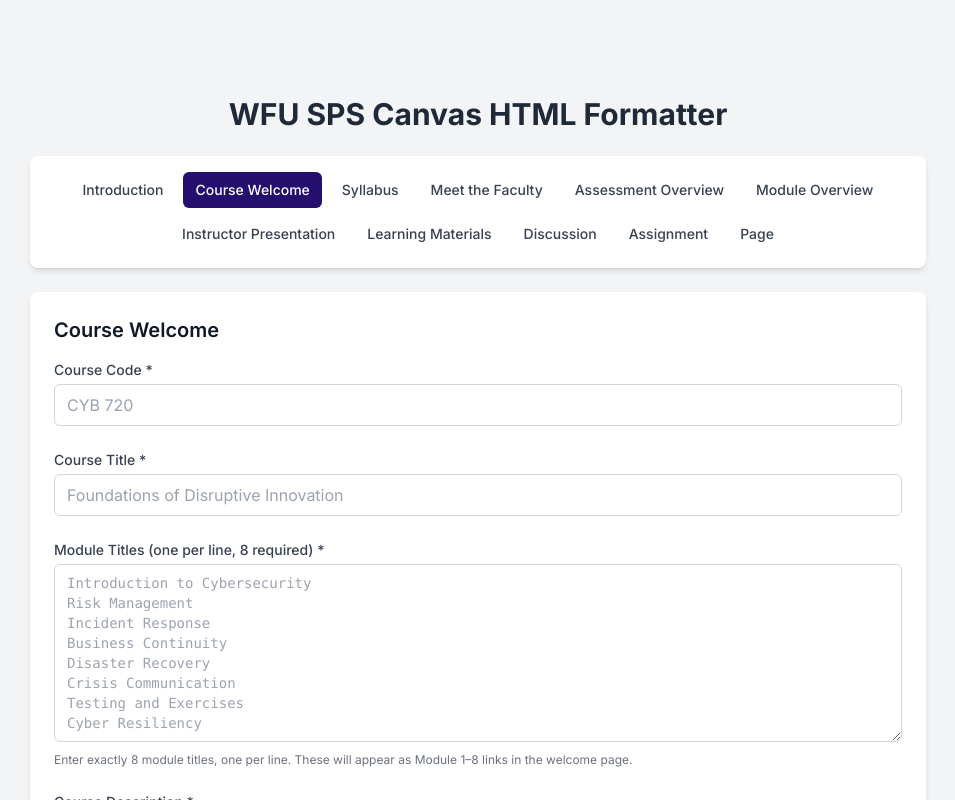
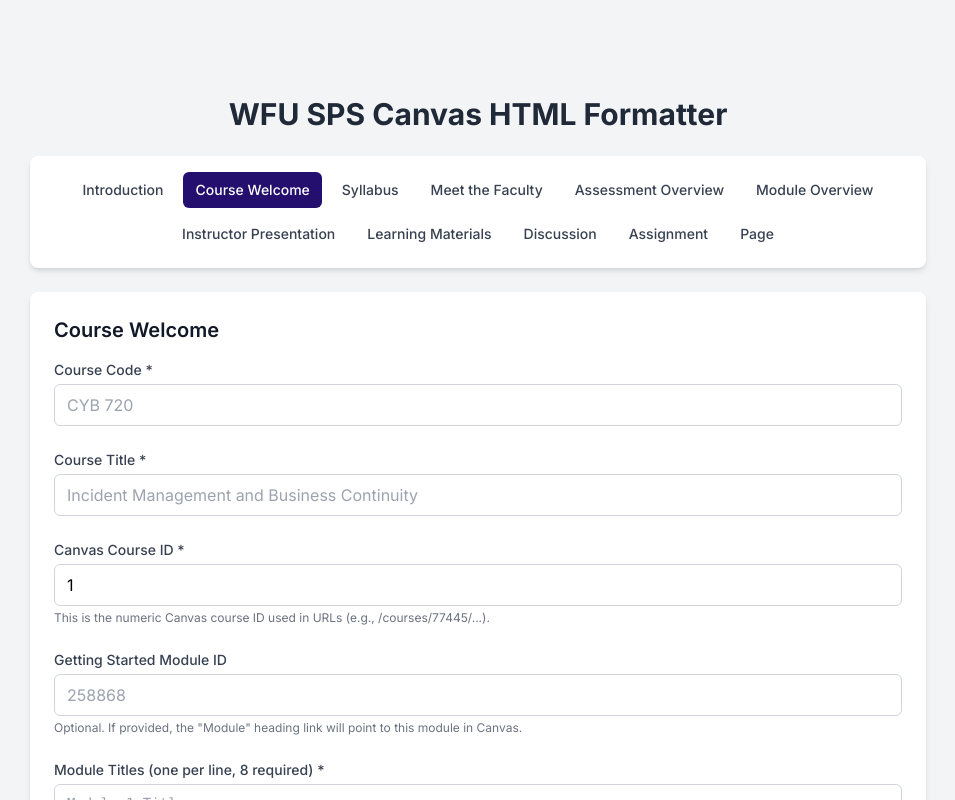
Before and after one commit to dm-kaplan/canvas-formatter, a Next.js app: page / in a window 1280 px wide. Both pictures are taken after a click on the button "Course Welcome". Shown: the top 800 px of the page, without its empty margins (162-1117 px from the left). Built offline with nearby package versions, Linux system fonts and the light colour scheme.

Commit message:
Update and fix CourseWelcomeForm.tsx

```diff
--- a/components/forms/CourseWelcomeForm.tsx
+++ b/components/forms/CourseWelcomeForm.tsx
@@ -1,5 +1,5 @@
 "use client";
-import React, { useState, useRef, useMemo, FormEvent } from "react";
+import React, { useState, useRef, FormEvent } from "react";
 import { formatContent, type TemplateType, type TemplateContext } from "@/lib/formatters";
 
 export interface CourseWelcomeFormData {
@@ -16,28 +16,27 @@
   name: string;
   position: number;
 }
-// --- UPDATED ---
-// Removed onSubmit prop
+
+// Kept to satisfy props from page.tsx, but we handle everything locally in the form.
 interface CourseWelcomeFormProps {
   isLoading?: boolean;
   baseUrl?: string;
   courseId?: string;
-  modules?: CanvasModule[]; // Kept to prevent build error, but not used
-  isLoadingModules?: boolean; // Kept to prevent build error, but not used
-  onRefreshModules?: () => Promise<void>; // Kept to prevent build error, but not used
+  modules?: CanvasModule[];
+  isLoadingModules?: boolean;
+  onRefreshModules?: () => Promise<void>;
 }
 
-// --- UPDATED ---
-// Renamed isLoading, removed onSubmit
 export default function CourseWelcomeForm({
   isLoading: isAppLoading = false,
   baseUrl = "",
   courseId = "",
   modules = [],
   isLoadingModules = false,
-  onRefreshModules
+  onRefreshModules,
 }: CourseWelcomeFormProps) {
   const rawContentRef = useRef<HTMLTextAreaElement | null>(null);
+
   const [formData, setFormData] = useState<CourseWelcomeFormData>({
     title: "",
     rawContent: "",
@@ -46,87 +45,99 @@
     courseCode: "",
     moduleTitles: [],
   });
+
+  // Module titles (one per line, 8 lines)
   const [moduleTitlesText, setModuleTitlesText] = useState("");
-  // ...existing code...
 
-  // --- REMOVED ---
-  // overwrite and selectedModuleId state
+  // NEW: course ID local state (so user can set the Canvas course ID explicitly)
+  const [localCourseId, setLocalCourseId] = useState(courseId || "");
 
-  // --- NEW STATE for HTML Modal ---
+  // NEW: "Getting Started" module ID for the main "Module" link
+  const [gettingStartedModuleId, setGettingStartedModuleId] = useState("");
+
+  // NEW: module page IDs (one per line, 8 lines, aligned with module titles)
+  const [moduleIdsText, setModuleIdsText] = useState("");
+
+  // Modal state for generated HTML
   const [generatedHtml, setGeneratedHtml] = useState("");
   const [showModal, setShowModal] = useState(false);
   const htmlTextareaRef = useRef<HTMLTextAreaElement | null>(null);
 
-
   // Sanitize input: remove all HTML tags and angle brackets
   const sanitizePlain = (input: string) => {
-    // This logic is specific to this form, so we keep it.
-    const container = document.createElement('div');
+    const container = document.createElement("div");
     container.innerHTML = input;
-    let plain = container.textContent || container.innerText || '';
-    plain = plain.replace(/[<>]/g, '');
+    let plain = container.textContent || container.innerText || "";
+    // remove any remaining < and >
+    plain = plain.replace(/[<>]/g, "");
     return plain;
   };
 
-  const handleChange = (f: keyof CourseWelcomeFormData, v: any) => {
-    if (f === 'rawContent') {
-      setFormData((p) => ({ ...p, [f]: sanitizePlain(v) }));
+  const handleChange = (field: keyof CourseWelcomeFormData, value: any) => {
+    if (field === "rawContent") {
+      setFormData((prev) => ({ ...prev, [field]: sanitizePlain(value) }));
     } else {
-      setFormData((p) => ({ ...p, [f]: v }));
+      setFormData((prev) => ({ ...prev, [field]: value }));
     }
   };
 
-  const handlePasteRawContent = (e: React.ClipboardEvent<HTMLTextAreaElement>) => {
+  const handlePasteRawContent = (
+    e: React.ClipboardEvent<HTMLTextAreaElement>
+  ) => {
     e.preventDefault();
-    const html = e.clipboardData.getData('text/html');
+    const html = e.clipboardData.getData("text/html");
     if (!html) {
-      const plain = e.clipboardData.getData('text/plain');
-      setFormData({ ...formData, rawContent: plain });
+      const plain = e.clipboardData.getData("text/plain");
+      setFormData((prev) => ({ ...prev, rawContent: plain }));
       return;
     }
-    // Strip all HTML tags, keep only plain text, and remove any < or > characters
-    const container = document.createElement('div');
+    const container = document.createElement("div");
     container.innerHTML = html;
-    let plain = container.textContent || container.innerText || '';
-    // Remove any remaining < and > characters
-    plain = plain.replace(/[<>]/g, '');
-    setFormData({ ...formData, rawContent: plain });
+    let plain = container.textContent || container.innerText || "";
+    plain = plain.replace(/[<>]/g, "");
+    setFormData((prev) => ({ ...prev, rawContent: plain }));
   };
 
-  // --- UPDATED ---
-  // This now generates HTML and shows the modal
-  const handleSubmit = async (e: FormEvent) => {
+  const handleSubmit = (e: FormEvent) => {
     e.preventDefault();
 
-    // 1. Build the context for the formatter
+    // Build arrays from multi-line inputs
+    const moduleTitles = moduleTitlesText
+      .split("\n")
+      .map((t) => t.trim())
+      .filter(Boolean);
+
+    const modulePageIds = moduleIdsText
+      .split("\n")
+      .map((t) => t.trim())
+      .filter(Boolean);
+
+    // Build context for the formatter
     const context: TemplateContext = {
       ...formData,
       rawContent: sanitizePlain(formData.rawContent),
-      title: `Course Welcome`,
-      moduleTitles: moduleTitlesText
-        .split("\n")
-        .map(t => t.trim())
-        .filter(Boolean),
+      title: "Course Welcome",
+      moduleTitles,
       baseUrl,
-      courseId,
+      courseId: localCourseId || courseId, // prefer user input, fallback to prop
+      gettingStartedModuleId,
+      modulePageIds,
     };
 
-    // 2. Generate the final HTML
-    const finalHtml = formatContent(formData.rawContent, "wfuCourseWelcome", context);
+    const finalHtml = formatContent(
+      formData.rawContent,
+      "wfuCourseWelcome",
+      context
+    );
 
-    // 3. Show the modal
     setGeneratedHtml(finalHtml);
     setShowModal(true);
   };
 
-  // ...existing code...
-
-  // --- NEW ---
-  // Function for the "Copy" button
   const copyToClipboard = () => {
     if (htmlTextareaRef.current) {
       htmlTextareaRef.current.select();
-      document.execCommand('copy'); // Use execCommand for iframe compatibility
+      document.execCommand("copy");
     }
   };
 
@@ -137,58 +148,154 @@
           Course Welcome
         </h2>
         <form onSubmit={handleSubmit} className="space-y-6">
+          {/* Course code */}
           <div>
-            <label htmlFor="courseCode" className="block text-sm font-medium text-gray-700 mb-1">
+            <label
+              htmlFor="courseCode"
+              className="block text-sm font-medium text-gray-700 mb-1"
+            >
               Course Code *
             </label>
             <input
               id="courseCode"
               type="text"
               value={formData.courseCode || ""}
-              onChange={e => handleChange("courseCode", e.target.value)}
+              onChange={(e) => handleChange("courseCode", e.target.value)}
               required
               className="w-full px-3 py-2 border border-gray-300 rounded-md focus:outline-none focus:ring-2 focus:ring-canvas-blue"
               placeholder="CYB 720"
             />
           </div>
+
+          {/* Course title */}
           <div>
-            <label htmlFor="courseName" className="block text-sm font-medium text-gray-700 mb-1">
+            <label
+              htmlFor="courseName"
+              className="block text-sm font-medium text-gray-700 mb-1"
+            >
               Course Title *
             </label>
             <input
               id="courseName"
               type="text"
               value={formData.courseName || ""}
-              onChange={e => handleChange("courseName", e.target.value)}
+              onChange={(e) => handleChange("courseName", e.target.value)}
               required
               className="w-full px-3 py-2 border border-gray-300 rounded-md focus:outline-none focus:ring-2 focus:ring-canvas-blue"
-              placeholder="Foundations of Disruptive Innovation"
+              placeholder="Incident Management and Business Continuity"
             />
           </div>
+
+          {/* NEW: Course ID */}
           <div>
-            <label htmlFor="moduleTitlesText" className="block text-sm font-medium text-gray-700 mb-1">
+            <label
+              htmlFor="courseIdInput"
+              className="block text-sm font-medium text-gray-700 mb-1"
+            >
+              Canvas Course ID *
+            </label>
+            <input
+              id="courseIdInput"
+              type="text"
+              value={localCourseId}
+              onChange={(e) => setLocalCourseId(e.target.value.trim())}
+              required
+              className="w-full px-3 py-2 border border-gray-300 rounded-md focus:outline-none focus:ring-2 focus:ring-canvas-blue"
+              placeholder="77445"
+            />
+            <p className="text-xs text-gray-500 mt-1">
+              This is the numeric Canvas course ID used in URLs (e.g.,
+              /courses/77445/...).
+            </p>
+          </div>
+
+          {/* NEW: Getting Started Module ID */}
+          <div>
+            <label
+              htmlFor="gettingStartedModuleId"
+              className="block text-sm font-medium text-gray-700 mb-1"
+            >
+              Getting Started Module ID
+            </label>
+            <input
+              id="gettingStartedModuleId"
+              type="text"
+              value={gettingStartedModuleId}
+              onChange={(e) =>
+                setGettingStartedModuleId(e.target.value.trim())
+              }
+              className="w-full px-3 py-2 border border-gray-300 rounded-md focus:outline-none focus:ring-2 focus:ring-canvas-blue"
+              placeholder="258868"
+            />
+            <p className="text-xs text-gray-500 mt-1">
+              Optional. If provided, the &quot;Module&quot; heading link will
+              point to this module in Canvas.
+            </p>
+          </div>
+
+          {/* Module titles */}
+          <div>
+            <label
+              htmlFor="moduleTitlesText"
+              className="block text-sm font-medium text-gray-700 mb-1"
+            >
               Module Titles (one per line, 8 required) *
             </label>
             <textarea
               id="moduleTitlesText"
               value={moduleTitlesText}
-              onChange={e => setModuleTitlesText(e.target.value)}
+              onChange={(e) => setModuleTitlesText(e.target.value)}
               rows={8}
               required
               className="w-full px-3 py-2 border border-gray-300 rounded-md font-mono text-sm focus:outline-none focus:ring-2 focus:ring-canvas-blue"
-              placeholder={"Introduction to Cybersecurity\nRisk Management\nIncident Response\nBusiness Continuity\nDisaster Recovery\nCrisis Communication\nTesting and Exercises\nCyber Resiliency"}
+              placeholder={
+                "Module 1 Title\nModule 2 Title\nModule 3 Title\nModule 4 Title\nModule 5 Title\nModule 6 Title\nModule 7 Title\nModule 8 Title"
+              }
             />
-            <p className="text-xs text-gray-500 mt-1">Enter exactly 8 module titles, one per line. These will appear as Module 1–8 links in the welcome page.</p>
+            <p className="text-xs text-gray-500 mt-1">
+              Enter exactly 8 module titles, one per line. These will appear as
+              &quot;Module 1: Title&quot;–&quot;Module 8: Title&quot; links.
+            </p>
           </div>
+
+          {/* NEW: Module page IDs */}
           <div>
-            <label htmlFor="rawContent" className="block text-sm font-medium text-gray-700 mb-1">
+            <label
+              htmlFor="moduleIdsText"
+              className="block text-sm font-medium text-gray-700 mb-1"
+            >
+              Module IDs (one per line, matching titles, 8 required) *
+            </label>
+            <textarea
+              id="moduleIdsText"
+              value={moduleIdsText}
+              onChange={(e) => setModuleIdsText(e.target.value)}
+              rows={8}
+              required
+              className="w-full px-3 py-2 border border-gray-300 rounded-md font-mono text-sm focus:outline-none focus:ring-2 focus:ring-canvas-blue"
+              placeholder={
+                "258871\n258872\n258873\n258874\n258875\n258876\n258877\n258878"
+              }
+            />
+            <p className="text-xs text-gray-500 mt-1">
+              Enter the Canvas module IDs that correspond to each module title
+              (one per line, same order).
+            </p>
+          </div>
+
+          {/* Course description */}
+          <div>
+            <label
+              htmlFor="rawContent"
+              className="block text-sm font-medium text-gray-700 mb-1"
+            >
               Course Description *
             </label>
             <textarea
               id="rawContent"
               ref={rawContentRef}
               value={formData.rawContent}
-              onChange={e => handleChange("rawContent", e.target.value)}
+              onChange={(e) => handleChange("rawContent", e.target.value)}
               onPaste={handlePasteRawContent}
               rows={10}
               required
@@ -197,12 +304,7 @@
             />
           </div>
 
-          {/* --- REMOVED overwrite checkbox --- */}
-
-          {/* Removed 'Set as Published' checkbox */}
-          {/* Canvas Module (Optional) removed for Course Welcome */}
           <div className="pt-2">
-            {/* --- UPDATED --- Button text changed */}
             <button
               type="submit"
               disabled={isAppLoading}
@@ -211,11 +313,10 @@
               {isAppLoading ? `Generating...` : `Generate HTML`}
             </button>
           </div>
-          {/* Preview removed */}
         </form>
       </div>
 
-      {/* --- NEW HTML MODAL --- */}
+      {/* HTML modal */}
       {showModal && (
         <div
           className="fixed inset-0 bg-gray-600 bg-opacity-50 overflow-y-auto h-full w-full z-50 flex items-center justify-center"
@@ -223,14 +324,19 @@
         >
           <div
             className="relative mx-auto p-5 border w-full max-w-3xl shadow-lg rounded-md bg-white"
-            onClick={e => e.stopPropagation()}
+            onClick={(e) => e.stopPropagation()}
           >
-            <h3 className="text-lg font-medium text-gray-900 mb-4">Generated HTML</h3>
+            <h3 className="text-lg font-medium text-gray-900 mb-4">
+              Generated HTML
+            </h3>
             <div className="space-y-4">
               <p className="text-sm text-gray-600">
-                Click "Copy HTML".<br/>
-                Go to a Canvas Page.<br/>
-                Click the <strong>&lt;/&gt;</strong> (HTML Editor) button.<br/>
+                Click &quot;Copy HTML&quot;.
+                <br />
+                Go to a Canvas Page.
+                <br />
+                Click the <strong>&lt;/&gt;</strong> (HTML Editor) button.
+                <br />
                 Paste this code into the editor.
               </p>
               <textarea
```
